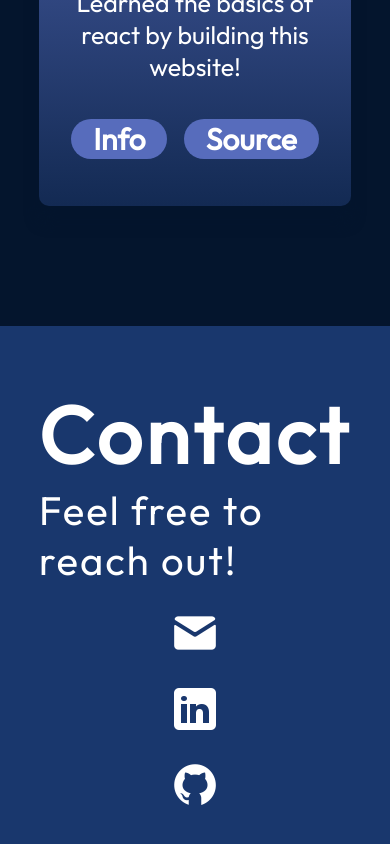
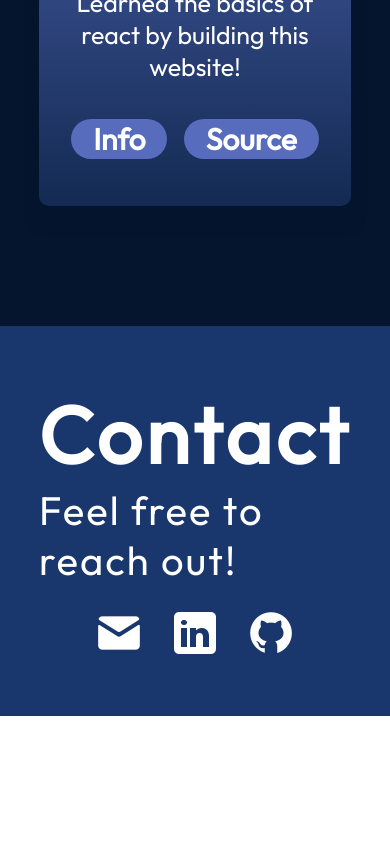
Before and after one commit to playhavoc/MyPortfolio, a React (Vite) app: page / in a window 390 px wide. Shown: the part 6802-7646 px from the top of the page. After the commit the page ends 7518 px from the top, so only its background shows below. Built offline with nearby package versions, Linux system fonts and the light colour scheme.

Commit message:
feat: row at bottomw

```diff
--- a/src/components/Contact/Contact.module.css
+++ b/src/components/Contact/Contact.module.css
@@ -59,14 +59,17 @@
   }
 
   .links {
+    flex-direction: row;
+    align-items: center;
+    justify-content: center;
+  }
+
+  .link {
+    flex-direction: column;
     align-items: center;
   }
 
   .words {
     display: none;
   }
-
-  .images {
-    align-items: center;
-  }
 }
```
